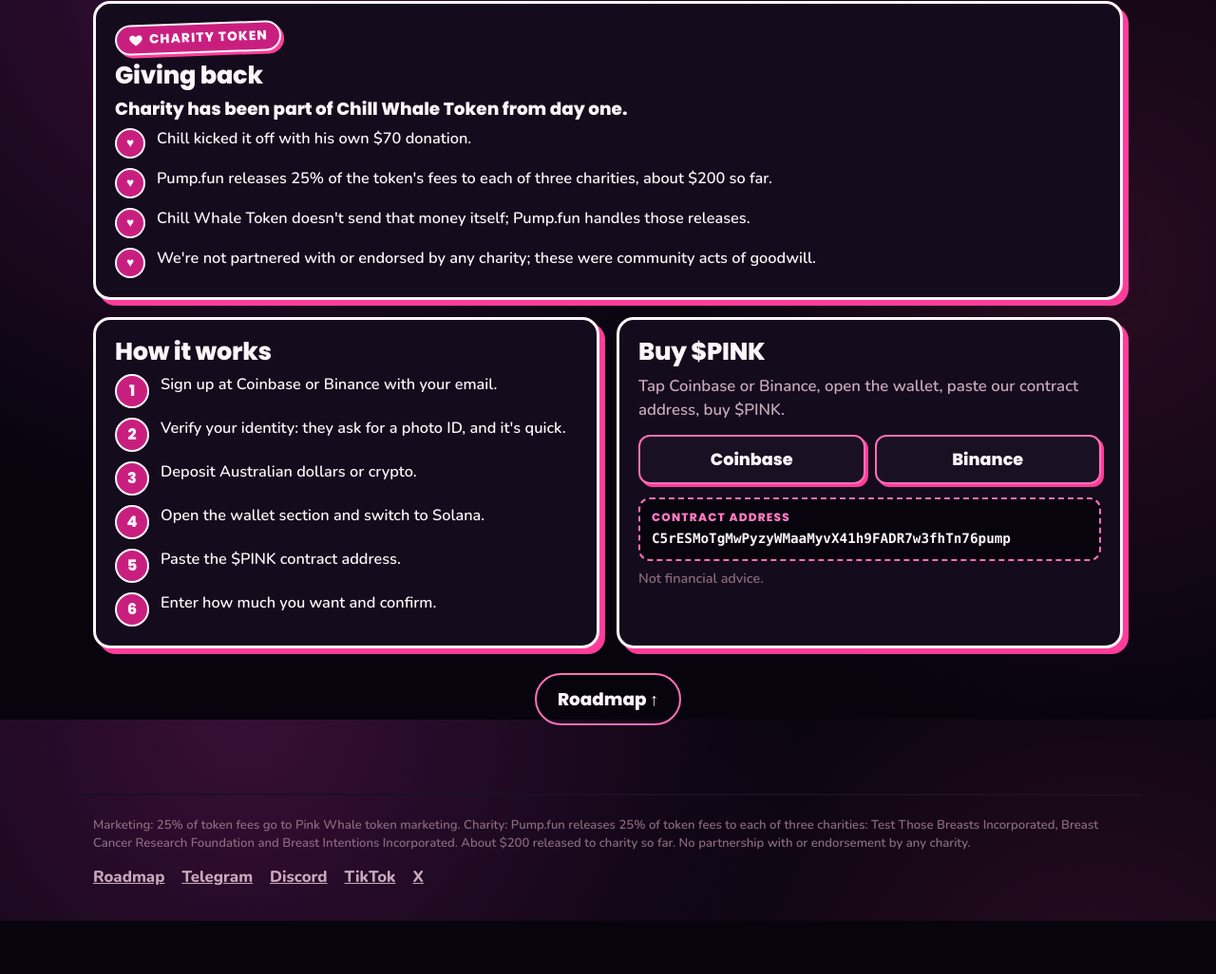
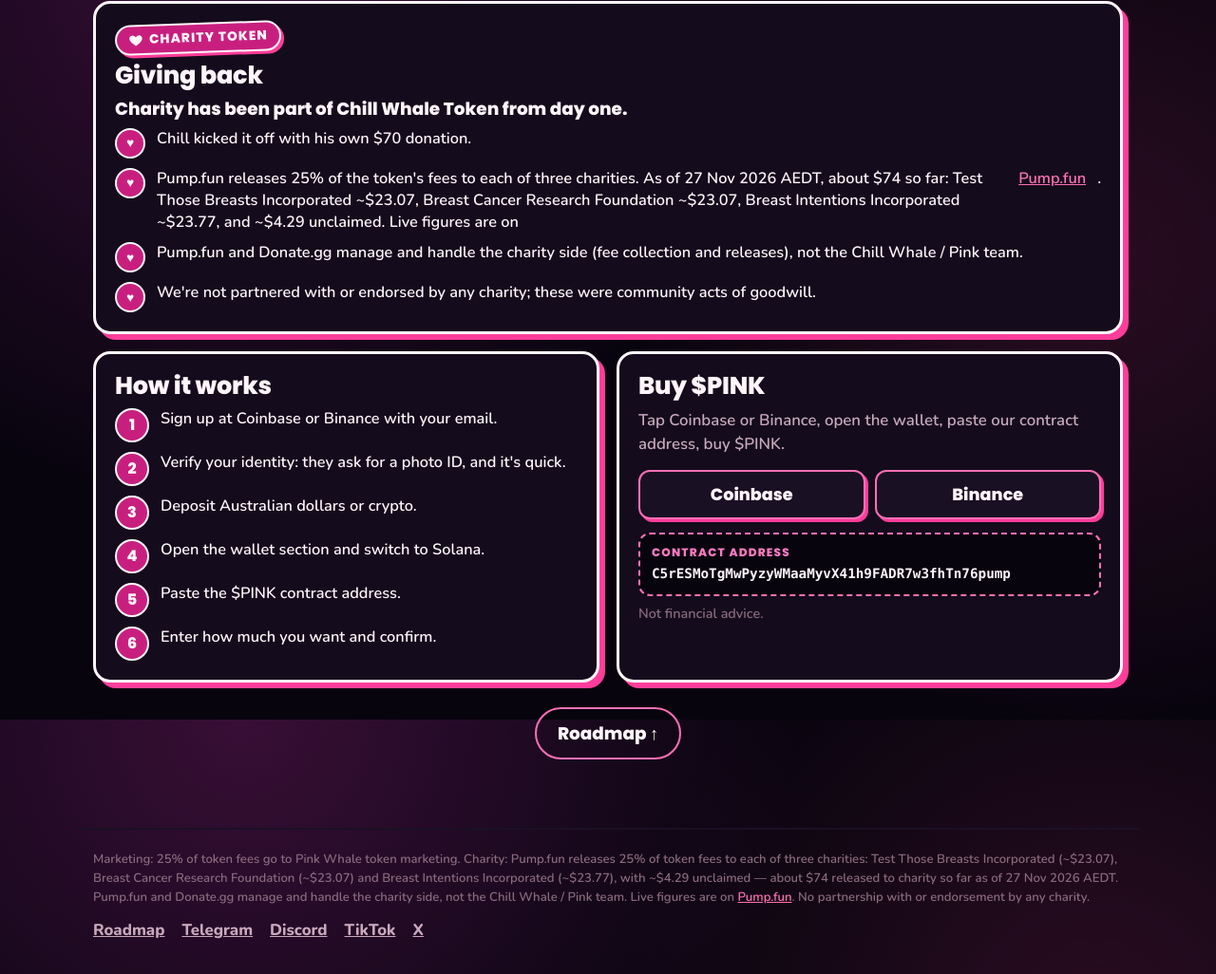
Before and after one commit to jamesdeanb90/pinkwhale-site, a plain HTML site: page index.html in a window 1280 px wide. Shown: the part 4842-5868 px from the top of the page at 95% size. Before the commit the page ends 5812 px from the top, so only its background shows below. Drawn offline with Linux system fonts and the light colour scheme.

Commit message:
Update live charity figures from Pump.fun / Donate.gg (~$74)
Replace the ~$200 charity lines with James-verified Pump.fun figures as of 27 Nov 2026 AEDT, and state that Pump.fun and Donate.gg handle the charity side, not the Pink team. Chill's personal $70 donation stays separate.

```diff
--- a/index.html
+++ b/index.html
@@ -194,8 +194,8 @@
       <p class="charity-lead">Charity has been part of Chill Whale Token from day one.</p>
       <ul class="charity-list">
         <li>Chill kicked it off with his own $70 donation.</li>
-        <li>Pump.fun releases 25% of the token's fees to each of three charities, about $200 so far.</li>
-        <li>Chill Whale Token doesn't send that money itself; Pump.fun handles those releases.</li>
+        <li>Pump.fun releases 25% of the token's fees to each of three charities. As of 27 Nov 2026 AEDT, about $74 so far: Test Those Breasts Incorporated ~$23.07, Breast Cancer Research Foundation ~$23.07, Breast Intentions Incorporated ~$23.77, and ~$4.29 unclaimed. Live figures are on <a href="https://pump.fun/coin/C5rESMoTgMwPyzyWMaaMyvX41h9FADR7w3fhTn76pump" target="_blank" rel="noopener">Pump.fun</a>.</li>
+        <li>Pump.fun and Donate.gg manage and handle the charity side (fee collection and releases), not the Chill Whale / Pink team.</li>
         <li>We're not partnered with or endorsed by any charity; these were community acts of goodwill.</li>
       </ul>
     </div>
@@ -227,7 +227,7 @@
 </main>
 
 <footer class="footer">
-  <p class="split">Marketing: 25% of token fees go to Pink Whale token marketing. Charity: Pump.fun releases 25% of token fees to each of three charities: Test Those Breasts Incorporated, Breast Cancer Research Foundation and Breast Intentions Incorporated. About $200 released to charity so far. No partnership with or endorsement by any charity.</p>
+  <p class="split">Marketing: 25% of token fees go to Pink Whale token marketing. Charity: Pump.fun releases 25% of token fees to each of three charities: Test Those Breasts Incorporated (~$23.07), Breast Cancer Research Foundation (~$23.07) and Breast Intentions Incorporated (~$23.77), with ~$4.29 unclaimed — about $74 released to charity so far as of 27 Nov 2026 AEDT. Pump.fun and Donate.gg manage and handle the charity side, not the Chill Whale / Pink team. Live figures are on <a href="https://pump.fun/coin/C5rESMoTgMwPyzyWMaaMyvX41h9FADR7w3fhTn76pump" target="_blank" rel="noopener">Pump.fun</a>. No partnership with or endorsement by any charity.</p>
   <ul class="foot-links">
     <li><a href="#roadmap">Roadmap</a></li>
     <li><a href="https://t.me/PinkWhaleCommunity" target="_blank" rel="noopener">Telegram</a></li>
```
